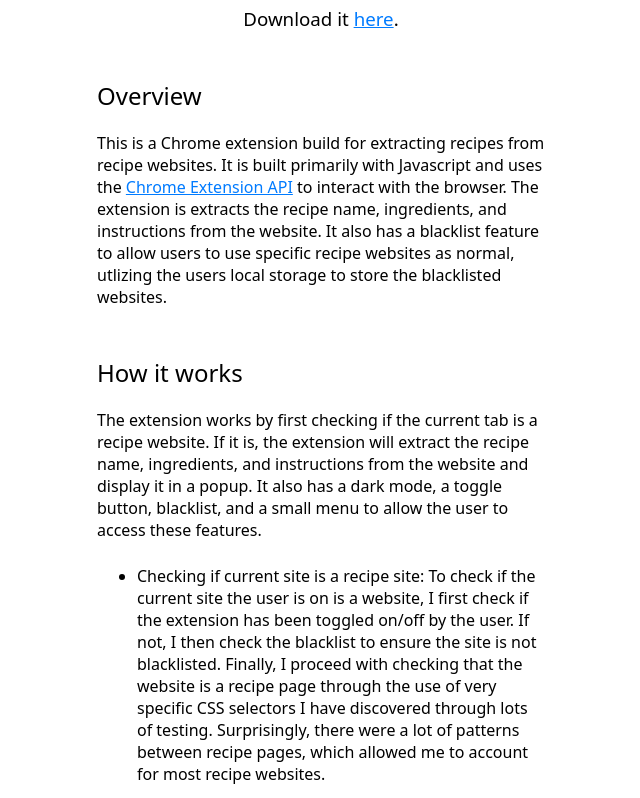
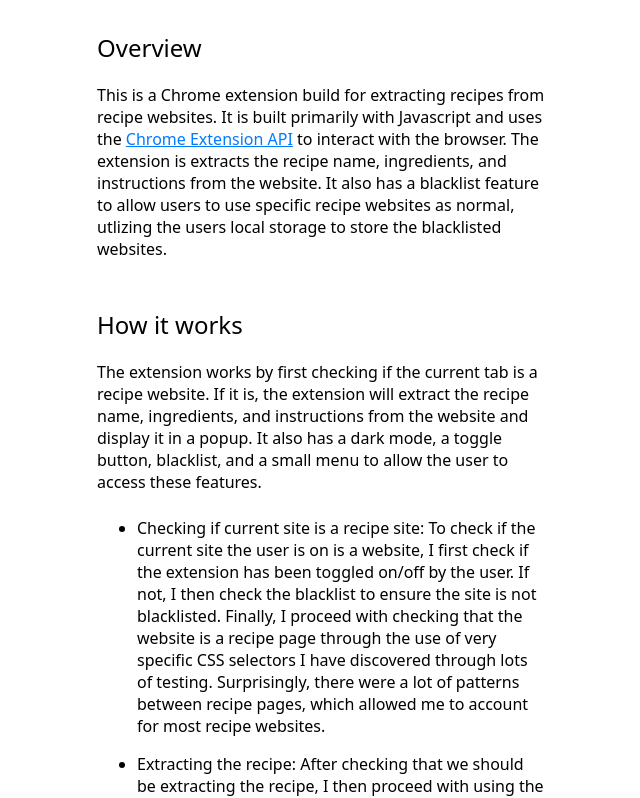
Before and after one commit to bradenzingler/recipe_extractor, a browser extension: page docs/index.html in a window 1280 px wide. Shown: the part 160-958 px from the top of the page, without its empty margins (319-959 px from the left). Drawn offline with Linux system fonts and the light colour scheme.

Commit message:
Update style.css

```diff
--- a/docs/style.css
+++ b/docs/style.css
@@ -4,7 +4,7 @@ body {
     justify-content: center;
     flex-direction: column;
     align-items: center;
-    margin: 5rem;
+    margin: 2rem 5rem;
 }
 
 .body-content {
```
